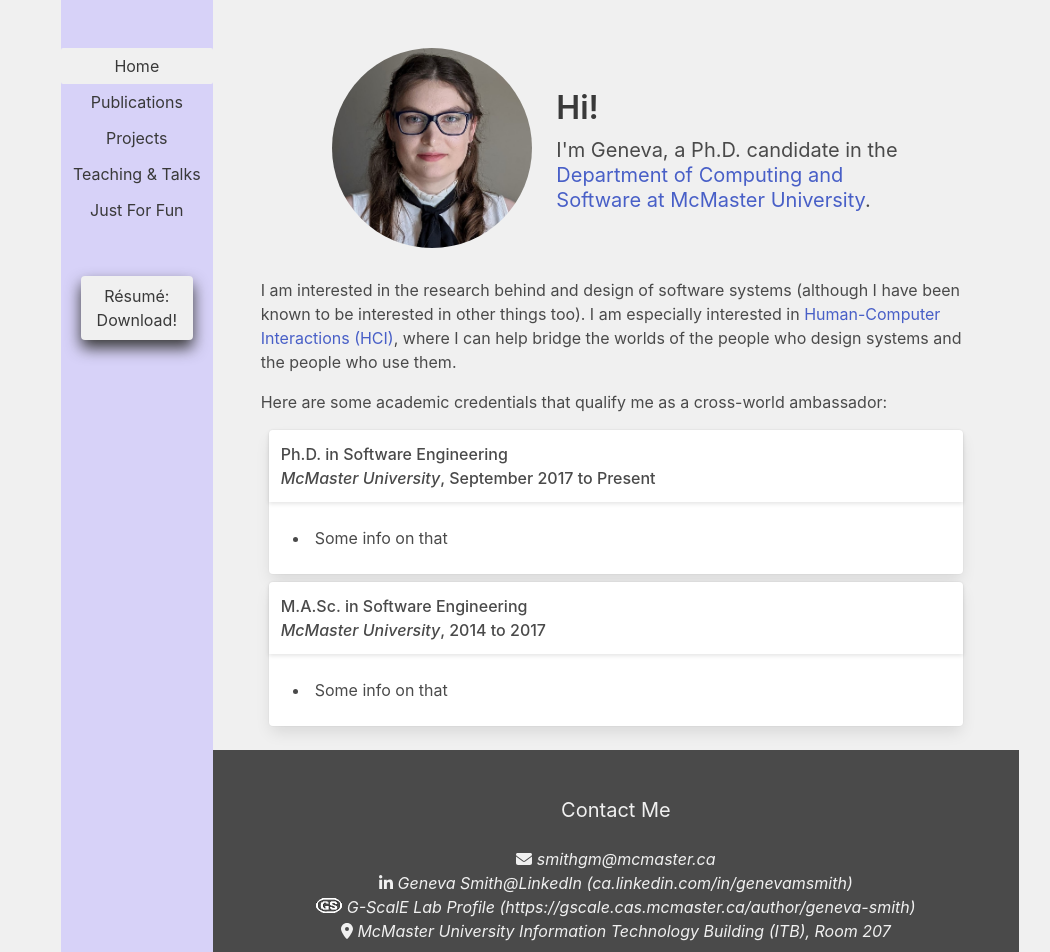
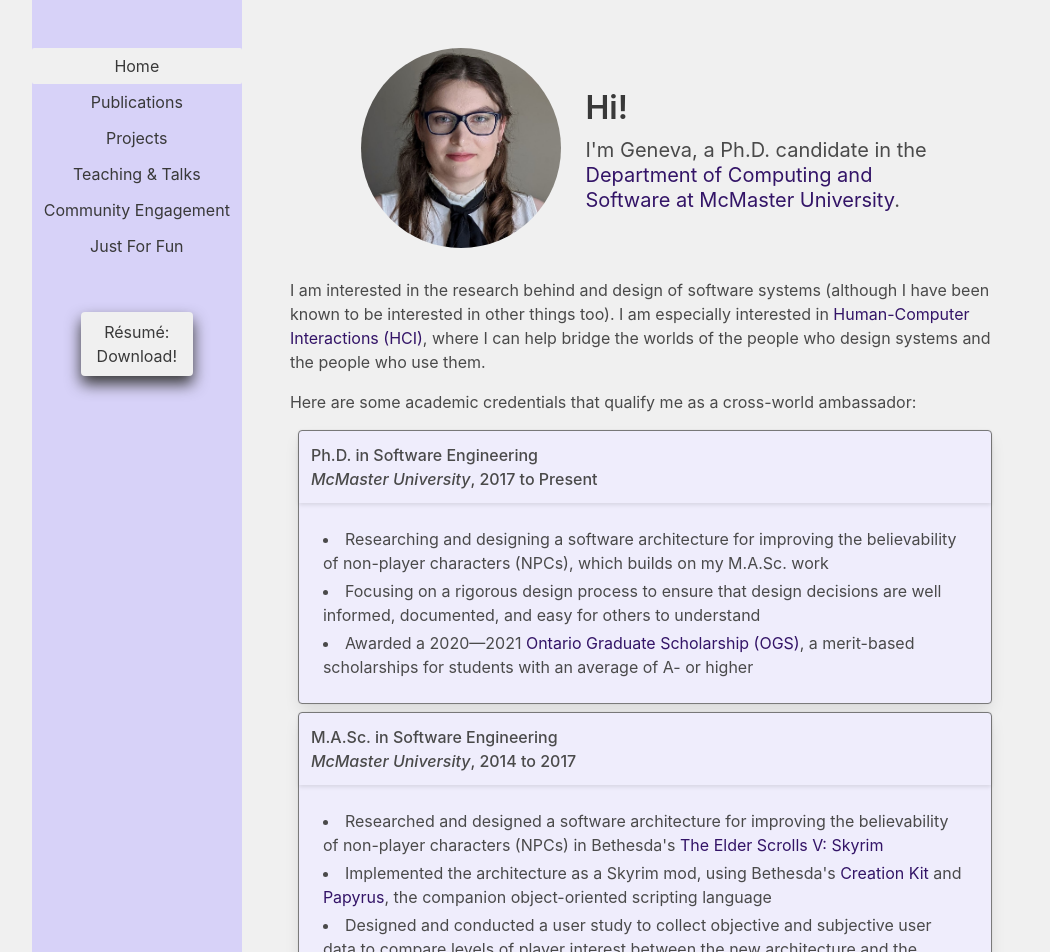
Before and after one commit to GenevaS/website, a Next.js app: page / in a window 1280 px wide. Shown: the top 952 px of the page, without its empty margins (100-1150 px from the left). Built offline with nearby package versions, Linux system fonts and the light colour scheme; some icons are missing.

Commit message:
Finished home page content, added page for community engagement/clubs

```diff
--- a/components/navbar.js
+++ b/components/navbar.js
@@ -17,6 +17,9 @@ const projectAddress = "/projects";
 
 const teaching = "Teaching & Talks";
 const teachAddress = "/teaching";
+
+const community = "Community Engagement";
+const communityAddress = "/community";
 
 const funStuff = "Just For Fun";
 const funAddress = "/fun";
@@ -67,6 +70,11 @@ function NavBar(  ) {
                     </Link>
                 </li>
                 <li>
+                    <Link href={communityAddress}>
+                        {IsActiveLink(community, communityAddress)}
+                    </Link>
+                </li>
+                <li>
                     <Link href={funAddress}>
                     {IsActiveLink(funStuff, funAddress)}
                     </Link>
--- a/pages/index.js
+++ b/pages/index.js
@@ -42,20 +42,32 @@ const aboutMeContent = (
       Here are some academic credentials that qualify me as a cross-world ambassador:
     </p>
 
-    <div className='card m-2'>
+    <div className='card has-background-primary-light has-dark-grey-border m-2'>
       <header className='card-header'>
         <p className='has-text-weight-medium p-3'>
           Ph.D. in Software Engineering
           <br></br>
-          <i>McMaster University</i>, September 2017 to Present
+          <i>McMaster University</i>, 2017 to Present
         </p>
       </header>
       <div className='card-content'>
-        <li>Some info on that</li>
+        <li>
+          Researching and designing a software architecture for improving the believability
+          of non-player characters (NPCs), which builds on my M.A.Sc. work
+        </li>
+        <li>
+          Focusing on a rigorous design process to ensure that design decisions are well
+          informed, documented, and easy for others to understand
+        </li>
+        <li>
+          Awarded a
+          2020—2021 <a href='https://gs.mcmaster.ca/current-students/scholarships/ontario-graduate-scholarship-and-the-queen-elizabeth-ii-graduate-scholarship-in-science-and-technology/'>Ontario Graduate Scholarship (OGS)</a>,
+          a merit-based scholarships for students with an average of A- or higher
+        </li>
       </div>
     </div>
 
-    <div className='card m-2'>
+    <div className='card has-background-primary-light has-dark-grey-border m-2'>
       <header className='card-header'>
         <p className='has-text-weight-medium p-3'>
           M.A.Sc. in Software Engineering
@@ -64,7 +76,22 @@ const aboutMeContent = (
         </p>
       </header>
       <div className='card-content'>
-        <li>Some info on that</li>
+        <li>
+          Researched and designed a software architecture for improving the believability
+          of non-player characters (NPCs) in
+          Bethesda&#39;s <a href="https://elderscrolls.bethesda.net/en/skyrim">The Elder
+          Scrolls V: Skyrim</a>
+        </li>
+        <li>
+          Implemented the architecture as a Skyrim mod, using
+          Bethesda&#39;s <a href='https://www.creationkit.com/index.php?title=Main_Page'>Creation Kit</a> and <a href="https://www.creationkit.com/index.php?title=Category:Papyrus">Papyrus</a>,
+          the companion object-oriented scripting language
+        </li>
+        <li>
+          Designed and conducted a user study to collect objective and subjective user data
+          to compare levels of player interest between the new architecture and the original
+          game
+        </li>
       </div>
     </div>
   </div>
--- a/styles/global.scss
+++ b/styles/global.scss
@@ -1,16 +1,18 @@
 @charset "utf-8";
 
-$purple: #D7D2F8;
-$grey-lighter: #F0F0F0;
-$grey-darker: #393939;
+$purple : #D7D2F8;
+$purple-dark : #331467;
+$grey-lighter : #F0F0F0;
+$grey-darker : #393939;
 
-$primary: $purple;
+$primary : $purple;
+$link : $purple-dark;
 
-$menu-item-color: $grey-darker;
-$menu-item-hover-color: $grey-lighter;
-$menu-item-active-color: $grey-darker;
-$menu-item-hover-background-color: $grey-darker;
-$menu-item-active-background-color: $grey-lighter;
+$menu-item-color : $grey-darker;
+$menu-item-hover-color : $grey-lighter;
+$menu-item-active-color : $grey-darker;
+$menu-item-hover-background-color : $grey-darker;
+$menu-item-active-background-color : $grey-lighter;
 
 $button-color : $grey-darker;
 $button-background-color : $grey-lighter;
```
Also changed, not shown: pages/community.js (added, +32 -0 lines).
